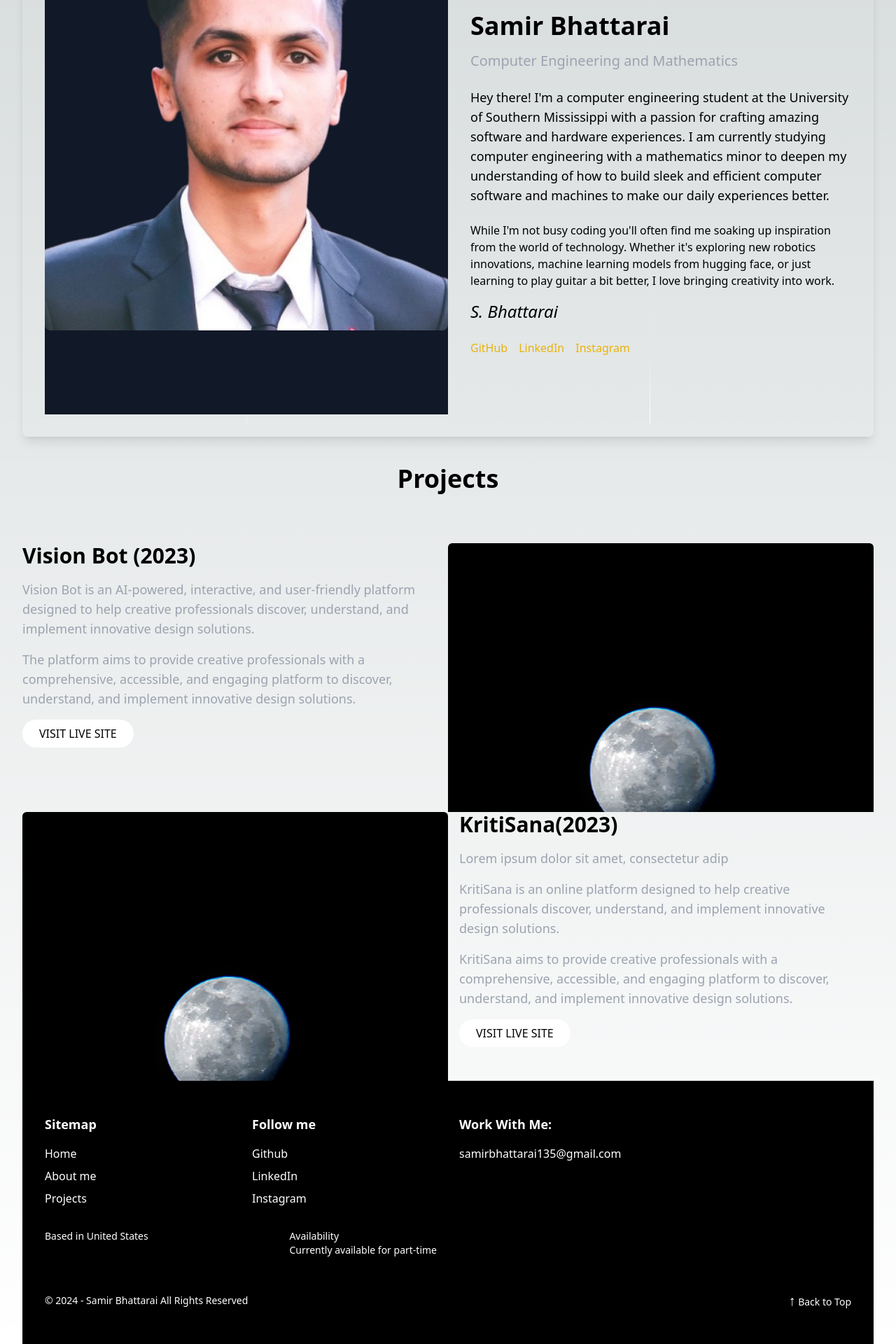
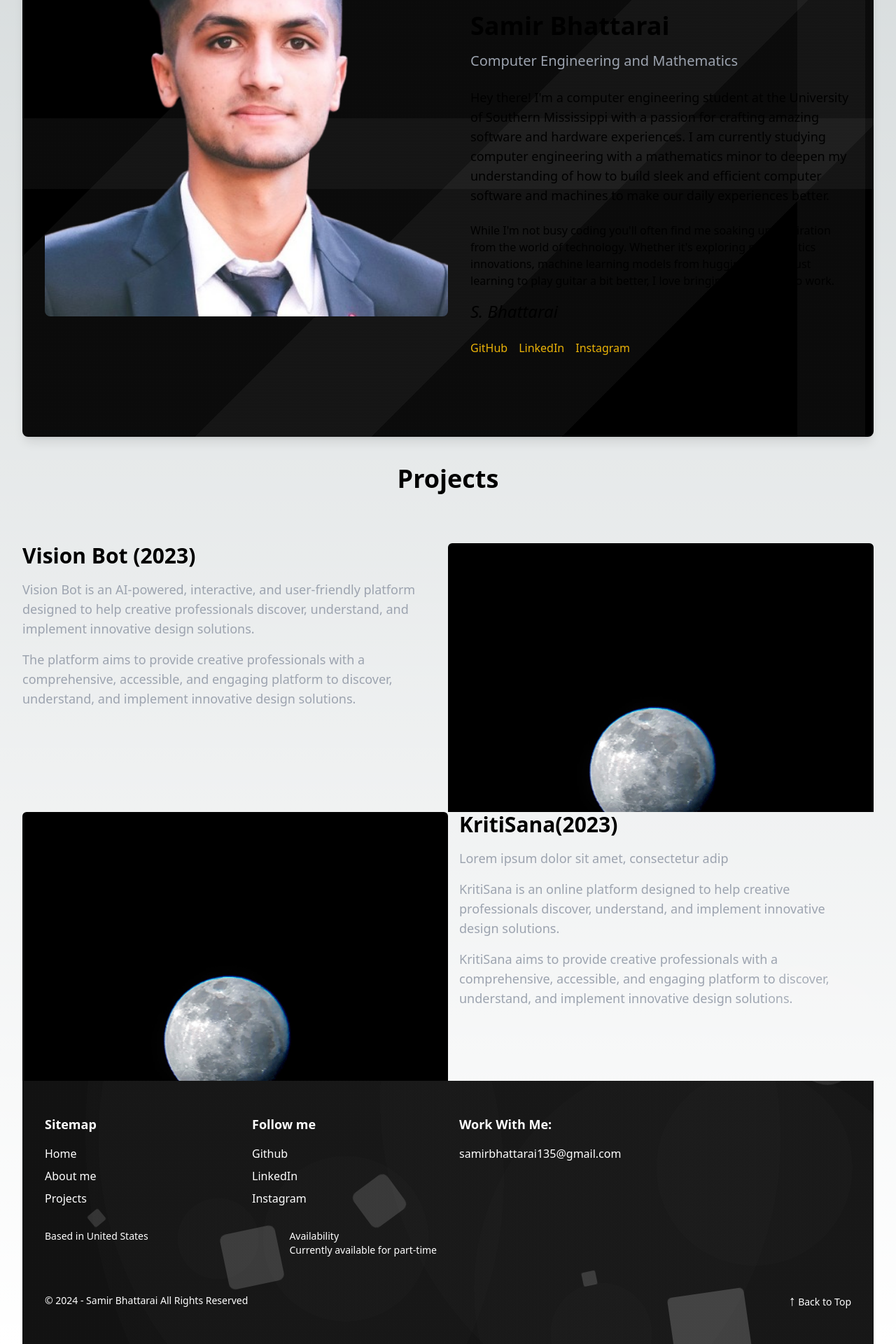
Before and after one commit to samirbhattarai135/samirbhattarai135.github.io, a Next.js app: page / in a window 1280 px wide. Shown: the part 195-2115 px from the top of the page at 70% size. Built offline with nearby package versions, Linux system fonts and the light colour scheme.

Commit message:
added backgrounds

```diff
--- a/src/app/globals.css
+++ b/src/app/globals.css
@@ -117,34 +117,243 @@ body {
 ::-webkit-scrollbar-thumb:hover {
   background-color: rgba(255, 255, 255, 0.8);
 }
-.cover {
-  background-image: repeating-linear-gradient(
+.container-bio {
+  background-image: linear-gradient(
+      135deg,
+      transparent 0%,
+      transparent 50%,
+      rgba(159, 159, 159, 0.07) 50%,
+      rgba(159, 159, 159, 0.07) 77%,
+      transparent 77%,
+      transparent 100%
+    ),
+    linear-gradient(
       90deg,
-      hsla(57, 0%, 42%, 0.09) 0px,
-      hsla(57, 0%, 42%, 0.09) 1px,
-      transparent 1px,
-      transparent 60px
+      transparent 0%,
+      transparent 91%,
+      rgba(159, 159, 159, 0.07) 91%,
+      rgba(159, 159, 159, 0.07) 99%,
+      transparent 99%,
+      transparent 100%
     ),
-    repeating-linear-gradient(
+    linear-gradient(
+      135deg,
+      transparent 0%,
+      transparent 24%,
+      rgba(159, 159, 159, 0.07) 24%,
+      rgba(159, 159, 159, 0.07) 63%,
+      transparent 63%,
+      transparent 100%
+    ),
+    linear-gradient(
       0deg,
-      hsla(57, 0%, 42%, 0.09) 0px,
-      hsla(57, 0%, 42%, 0.09) 1px,
-      transparent 1px,
-      transparent 60px
+      transparent 0%,
+      transparent 49%,
+      rgba(159, 159, 159, 0.07) 49%,
+      rgba(159, 159, 159, 0.07) 63%,
+      transparent 63%,
+      transparent 100%
     ),
-    repeating-linear-gradient(
-      0deg,
-      hsla(57, 0%, 42%, 0.09) 0px,
-      hsla(57, 0%, 42%, 0.09) 1px,
-      transparent 1px,
-      transparent 10px
+    linear-gradient(90deg, rgb(0, 0, 0), rgb(0, 0, 0));
+}
+
+.footer {
+  background-image: radial-gradient(
+      circle at 11% 37%,
+      hsla(251, 0%, 28%, 0.05) 0%,
+      hsla(251, 0%, 28%, 0.05) 50%,
+      transparent 50%,
+      transparent 56%,
+      transparent 56%,
+      transparent 100%
     ),
-    repeating-linear-gradient(
-      90deg,
-      hsla(57, 0%, 42%, 0.09) 0px,
-      hsla(57, 0%, 42%, 0.09) 1px,
-      transparent 1px,
-      transparent 10px
+    radial-gradient(
+      circle at 82% 7%,
+      hsla(251, 0%, 28%, 0.05) 0%,
+      hsla(251, 0%, 28%, 0.05) 46%,
+      transparent 46%,
+      transparent 88%,
+      transparent 88%,
+      transparent 100%
     ),
-    linear-gradient(90deg, rgb(20, 20, 20), rgb(20, 20, 20));
+    radial-gradient(
+      circle at 81% 79%,
+      hsla(251, 0%, 28%, 0.05) 0%,
+      hsla(251, 0%, 28%, 0.05) 33%,
+      transparent 33%,
+      transparent 89%,
+      transparent 89%,
+      transparent 100%
+    ),
+    radial-gradient(
+      circle at 68% 96%,
+      hsla(251, 0%, 28%, 0.05) 0%,
+      hsla(251, 0%, 28%, 0.05) 8%,
+      transparent 8%,
+      transparent 26%,
+      transparent 26%,
+      transparent 100%
+    ),
+    radial-gradient(
+      circle at 69% 20%,
+      hsla(251, 0%, 28%, 0.05) 0%,
+      hsla(251, 0%, 28%, 0.05) 84%,
+      transparent 84%,
+      transparent 86%,
+      transparent 86%,
+      transparent 100%
+    ),
+    radial-gradient(
+      circle at 49% 22%,
+      hsla(251, 0%, 28%, 0.05) 0%,
+      hsla(251, 0%, 28%, 0.05) 71%,
+      transparent 71%,
+      transparent 78%,
+      transparent 78%,
+      transparent 100%
+    ),
+    radial-gradient(
+      circle at 23% 60%,
+      hsla(251, 0%, 28%, 0.05) 0%,
+      hsla(251, 0%, 28%, 0.05) 6%,
+      transparent 6%,
+      transparent 40%,
+      transparent 40%,
+      transparent 100%
+    ),
+    radial-gradient(
+      circle at 86% 33%,
+      hsla(251, 0%, 28%, 0.05) 0%,
+      hsla(251, 0%, 28%, 0.05) 13%,
+      transparent 13%,
+      transparent 98%,
+      transparent 98%,
+      transparent 100%
+    ),
+    radial-gradient(
+      circle at 38% 60%,
+      hsla(251, 0%, 28%, 0.05) 0%,
+      hsla(251, 0%, 28%, 0.05) 15%,
+      transparent 15%,
+      transparent 61%,
+      transparent 61%,
+      transparent 100%
+    ),
+    linear-gradient(0deg, hsl(167, 0%, 6%), hsl(167, 0%, 6%));
 }
+
+.area {
+  background: #4e54c8;
+  background: -webkit-linear-gradient(to left, #8f94fb, #4e54c8);
+  width: 100%;
+  height: 100vh;
+}
+
+.circles {
+  position: absolute;
+  top: 0;
+  left: 0;
+  width: 100%;
+  height: 100%;
+  overflow: hidden;
+}
+
+.circles li {
+  position: absolute;
+  display: block;
+  list-style: none;
+  width: 20px;
+  height: 20px;
+  background: rgba(255, 255, 255, 0.2);
+  animation: animate 25s linear infinite;
+  bottom: -150px;
+}
+
+.circles li:nth-child(1) {
+  left: 25%;
+  width: 80px;
+  height: 80px;
+  animation-delay: 0s;
+}
+
+.circles li:nth-child(2) {
+  left: 10%;
+  width: 20px;
+  height: 20px;
+  animation-delay: 2s;
+  animation-duration: 12s;
+}
+
+.circles li:nth-child(3) {
+  left: 70%;
+  width: 20px;
+  height: 20px;
+  animation-delay: 4s;
+}
+
+.circles li:nth-child(4) {
+  left: 40%;
+  width: 60px;
+  height: 60px;
+  animation-delay: 0s;
+  animation-duration: 18s;
+}
+
+.circles li:nth-child(5) {
+  left: 65%;
+  width: 20px;
+  height: 20px;
+  animation-delay: 0s;
+}
+
+.circles li:nth-child(6) {
+  left: 75%;
+  width: 110px;
+  height: 110px;
+  animation-delay: 3s;
+}
+
+.circles li:nth-child(7) {
+  left: 35%;
+  width: 150px;
+  height: 150px;
+  animation-delay: 7s;
+}
+
+.circles li:nth-child(8) {
+  left: 50%;
+  width: 25px;
+  height: 25px;
+  animation-delay: 15s;
+  animation-duration: 45s;
+}
+
+.circles li:nth-child(9) {
+  left: 20%;
+  width: 15px;
+  height: 15px;
+  animation-delay: 2s;
+  animation-duration: 35s;
+}
+
+.circles li:nth-child(10) {
+  left: 85%;
+  width: 150px;
+  height: 150px;
+  animation-delay: 0s;
+  animation-duration: 11s;
+}
+
+@keyframes animate {
+  0% {
+    transform: translateY(0) rotate(0deg);
+    opacity: 1;
+    border-radius: 0;
+  }
+
+  100% {
+    transform: translateY(-1000px) rotate(720deg);
+    opacity: 0;
+    border-radius: 50%;
+  }
+}
--- a/src/app/page.js
+++ b/src/app/page.js
@@ -31,6 +31,7 @@ export default function Home() {
         <div class="line"></div>
         <div class="line"></div>
       </div>
+
       {/* Navbar */}
       <nav
         className={`bg-transparent fixed top-0 left-0 w-full flex justify-between items-center py-4 px-8 z-50 transition-all duration-500 ${
@@ -92,7 +93,7 @@ export default function Home() {
             <li className="cursor-pointer hover:underline hover:text-white hover:text-shadow-lg">
               <a
                 href="#contact"
-                onClick={(event) => scrollToSection(event, "contact")}
+                onClick={(event) => scrollToSection(event, "footer")}
               >
                 Contact
               </a>
@@ -146,9 +147,9 @@ export default function Home() {
       >
         {/* Replace with your main content */}
         <div className="pt-16">
-          <div className=" rounded-lg shadow-lg p-8 flex flex-col md:flex-row items-center relative">
-            <div className="md:w-1/2 bg-gray-900 pb-5">
-              <div className=" relative w-full h-full rounded-lg overflow-hidden transform translate-x-[-0px] translate-y-[-100px]">
+          <div className="container-bio rounded-lg shadow-lg p-8 flex flex-col md:flex-row items-center relative">
+            <div className="md:w-1/2 pb-5">
+              <div className=" relative w-full h-full rounded-lg overflow-hidden transform translate-x-[-0px] translate-y-[-120px]">
                 <Image
                   src="/samir.png"
                   alt="Profile"
@@ -224,9 +225,6 @@ export default function Home() {
               comprehensive, accessible, and engaging platform to discover,
               understand, and implement innovative design solutions.
             </p>
-            <button className="bg-white text-black px-6 py-2 rounded-full hover:bg-gray-200">
-              VISIT LIVE SITE
-            </button>
           </div>
           {/* Right Section: Project Images */}
           <div className="w-full md:w-1/2 overflow-y-auto h-96">
@@ -257,7 +255,7 @@ export default function Home() {
             {/* Add more images as needed */}
           </div>
         </section>
-        <div className="flex flex-row-reverse bg-blue">
+        <div className=" flex flex-row-reverse bg-blue">
           {/* Left Section: Project Description */}
           <section className="w-full md:w-1/2 pr-8 px-4 mb-8" id="kritisana">
             <h3 className="text-3xl font-bold mb-4"> KritiSana(2023)</h3>
@@ -274,9 +272,6 @@ export default function Home() {
               comprehensive, accessible, and engaging platform to discover,
               understand, and implement innovative design solutions.
             </p>
-            <button className="bg-white text-black px-6 py-2 rounded-full hover:bg-gray-200">
-              VISIT LIVE SITE
-            </button>
           </section>
           {/* Right Section: Project Images */}
           <div className="w-full md:w-1/2 overflow-y-auto h-96">
@@ -308,7 +303,7 @@ export default function Home() {
           </div>
         </div>
 
-        <footer className="bg-black text-white py-12">
+        <footer className="footer bg-black text-white py-12" id="footer">
           <div className="container mx-auto px-8 grid grid-cols-1 md:grid-cols-4 gap-8">
             {/* Sitemap */}
 
@@ -362,7 +357,10 @@ export default function Home() {
             {/* Work With Me */}
             <div>
               <h3 className="text-lg font-bold mb-4">Work With Me:</h3>
-              <a href="samirbhattarai135@gmail.com" className="hover:underline">
+              <a
+                href="/samirbhattarai135@gmail.com"
+                className="hover:underline"
+              >
                 samirbhattarai135@gmail.com
               </a>
             </div>
@@ -389,6 +387,18 @@ export default function Home() {
             </div>
           </div>
         </footer>
+        <ul class="circles">
+          <li></li>
+          <li></li>
+          <li></li>
+          <li></li>
+          <li></li>
+          <li></li>
+          <li></li>
+          <li></li>
+          <li></li>
+          <li></li>
+        </ul>
       </motion.div>
     </>
   );
```
Also changed, not shown: 1 other file (tests, documents, lock files or other folders).
